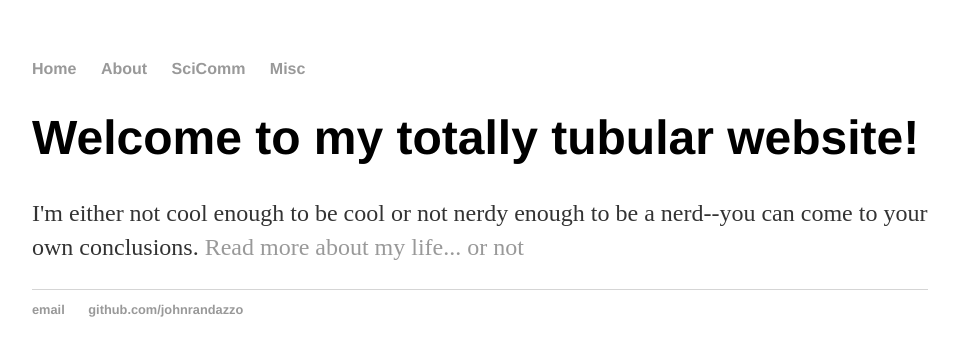
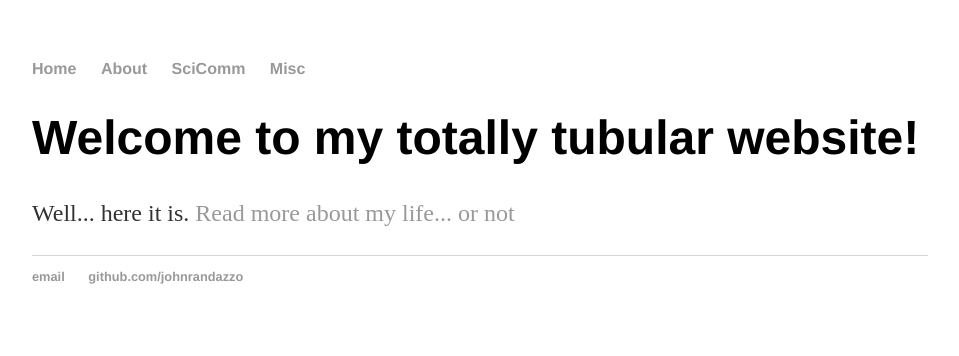
Before and after one commit to johnrandazzo/johnrandazzo.github.io, a Jekyll site: the page built from index.html, in a window 1280 px wide. Shown: the top 356 px of the page, without its empty margins (160-1119 px from the left). Built offline with Jekyll 4.4.1, drawn with Linux system fonts in a browser that asks for light colours.

Commit message:
Update index.html

```diff
--- a/index.html
+++ b/index.html
@@ -4,6 +4,6 @@ title: John Randazzo
 ---
 <div class="blurb">
 <h1>Welcome to my totally tubular website!</h1>
-				<p>I'm either not cool enough to be cool or not nerdy enough to be a nerd--you can come to your own conclusions.
+				<p>Well... here it is.
 					<a href="/about">Read more about my life... or not</a></p>
 </div><!-- /.blurb -->
```
